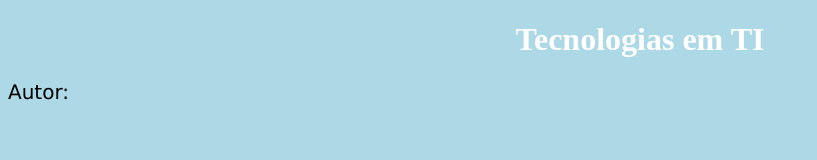
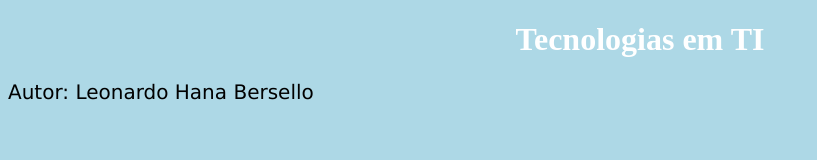
Before and after one commit to Leokoten/flavin-do-pneu, a plain HTML site: page Index.html in a window 1280 px wide. Shown: the whole page, without its empty margins (0-817 px from the left). Drawn offline with Linux system fonts and the light colour scheme.

Commit message:
Acrescentado o nome do Autor

```diff
--- a/Index.html
+++ b/Index.html
@@ -20,7 +20,7 @@
 	<body>
 
 		<h1>Tecnologias em TI</h1>
-		<p>Autor:</p>
+		<p>Autor: Leonardo Hana Bersello</p>
 
 	</body>
 </html>
```
